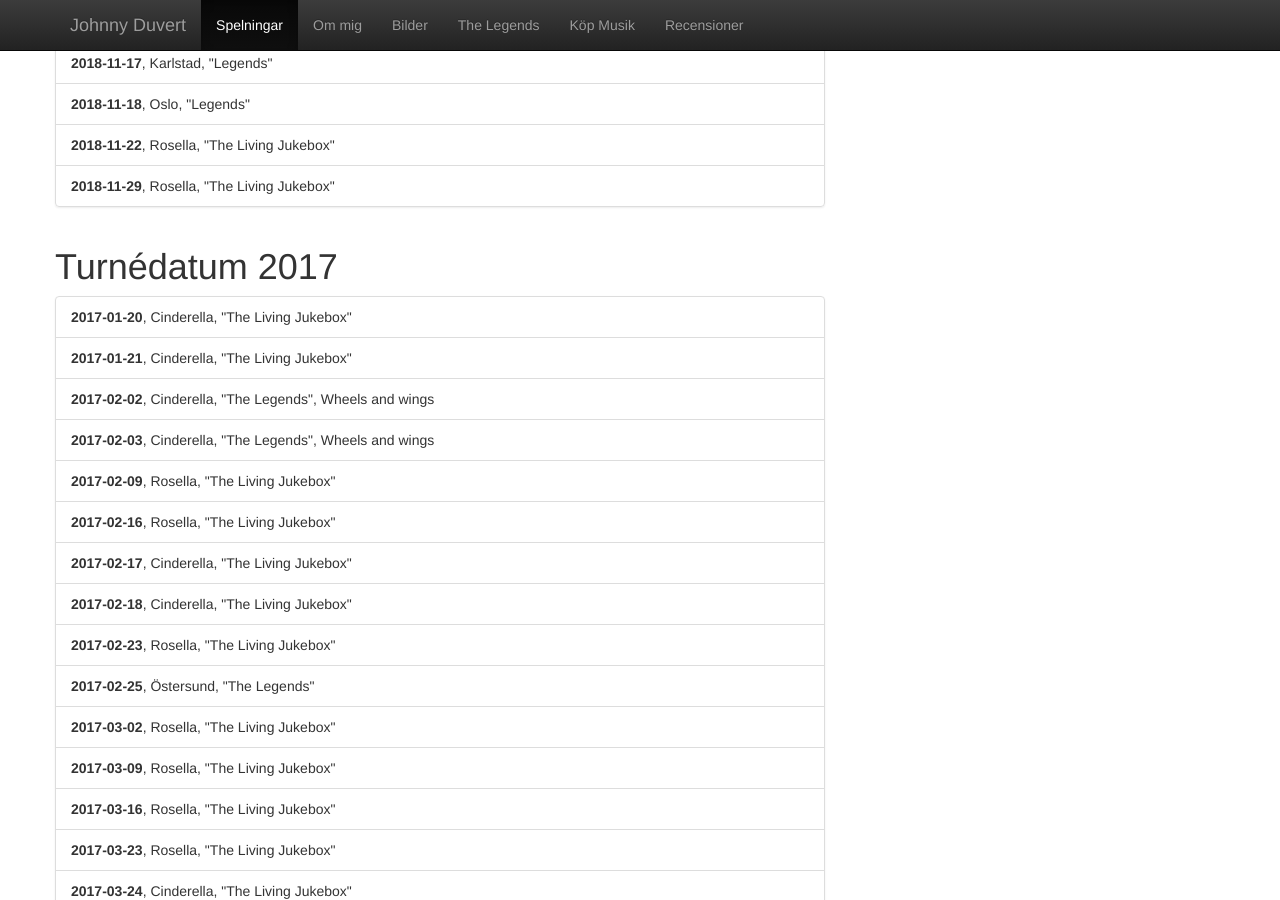
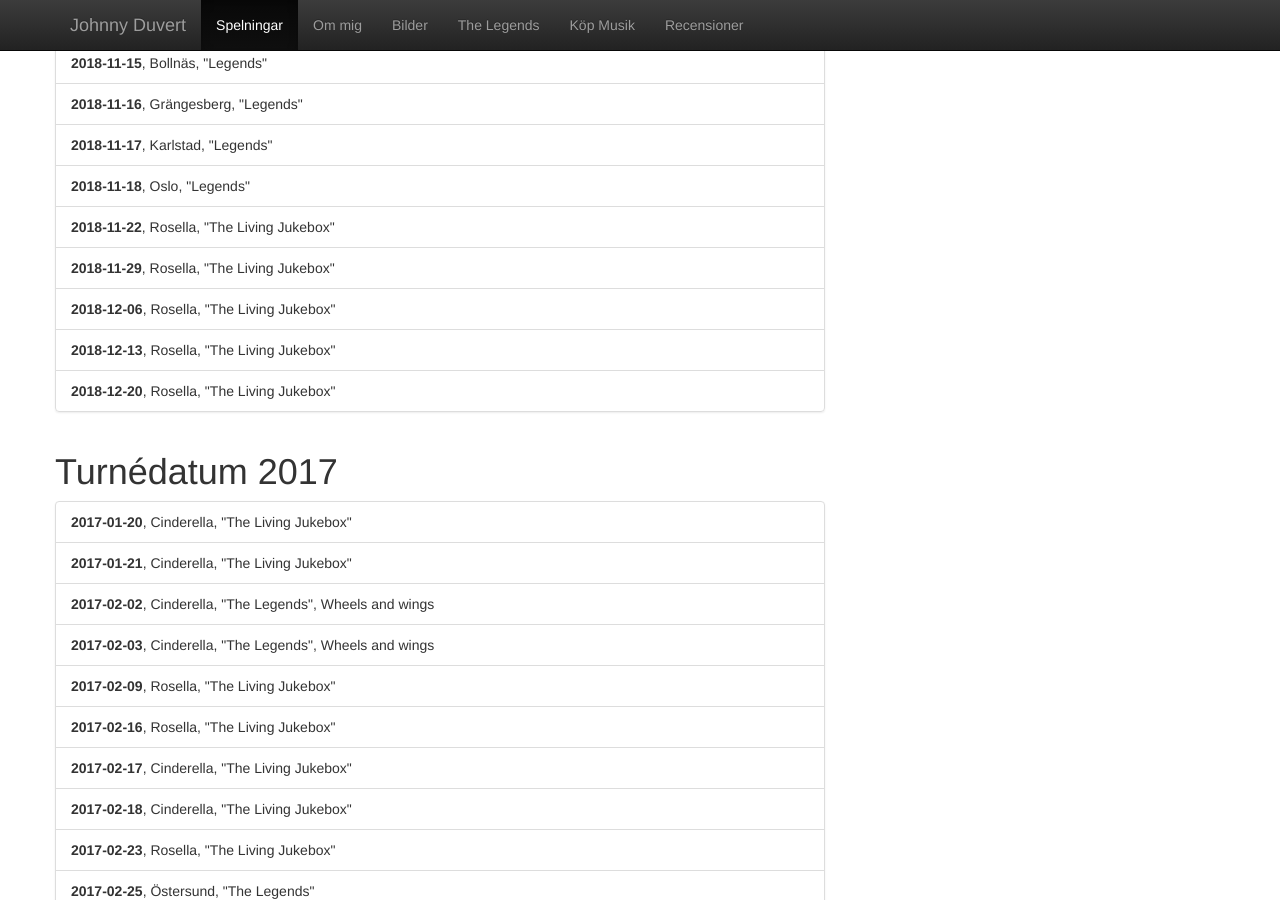
Before and after one commit to johnnyduvert/johnnyduvert.github.io, a Jekyll site: the page built from tour_list.html, in a window 1280 px wide and 900 px high, scrolled down 2958 px. Built offline with Jekyll 4.4.1, drawn with Linux system fonts in a browser that asks for light colours; nearby versions of some CDN libraries; some of the changed text lies outside the part shown.

Commit message:
more tour dates

```diff
--- a/_data/tour_dates_2018.yml
+++ b/_data/tour_dates_2018.yml
@@ -82,8 +82,12 @@
   date: 2018-05-17
 - name: "Rosella, &quot;The Living Jukebox&quot;"
   date: 2018-05-24
+- name: "Rosella, &quot;The Living Jukebox&quot;"
+  date: 2018-06-07
 - name: "Ronneby, &quot;Legends&quot;"
   date: 2018-06-30
+- name: "Skåne, &quot;Privat Royshow&quot;"
+  date: 2018-09-01
 - name: "Rosella, &quot;The Living Jukebox&quot;"
   date: 2018-09-06
 - name: "Rosella, &quot;The Living Jukebox&quot;"
@@ -146,3 +150,9 @@
   date: 2018-11-22
 - name: "Rosella, &quot;The Living Jukebox&quot;"
   date: 2018-11-29
+- name: "Rosella, &quot;The Living Jukebox&quot;"
+  date: 2018-12-06
+- name: "Rosella, &quot;The Living Jukebox&quot;"
+  date: 2018-12-13
+- name: "Rosella, &quot;The Living Jukebox&quot;"
+  date: 2018-12-20
```
Also changed, not shown: 1 other file.
